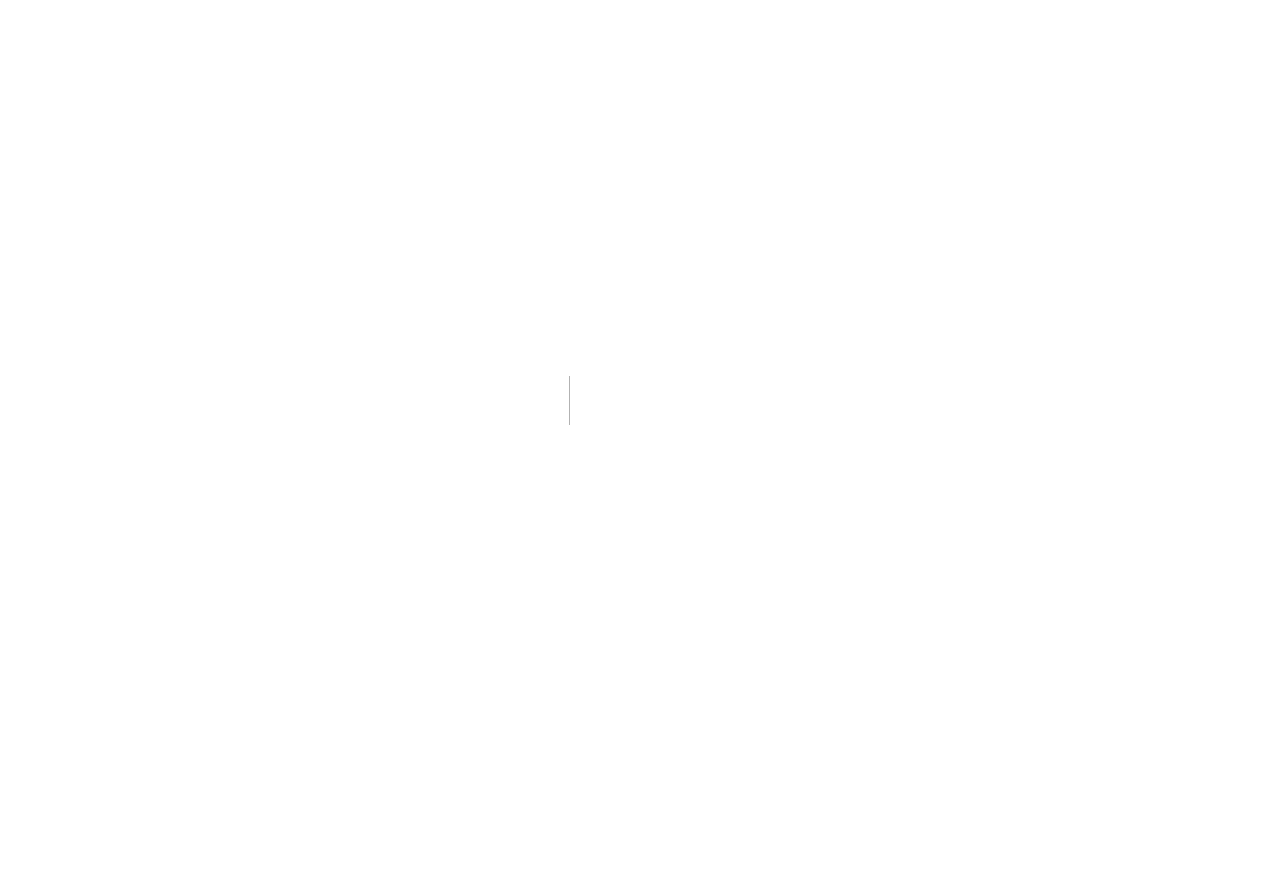
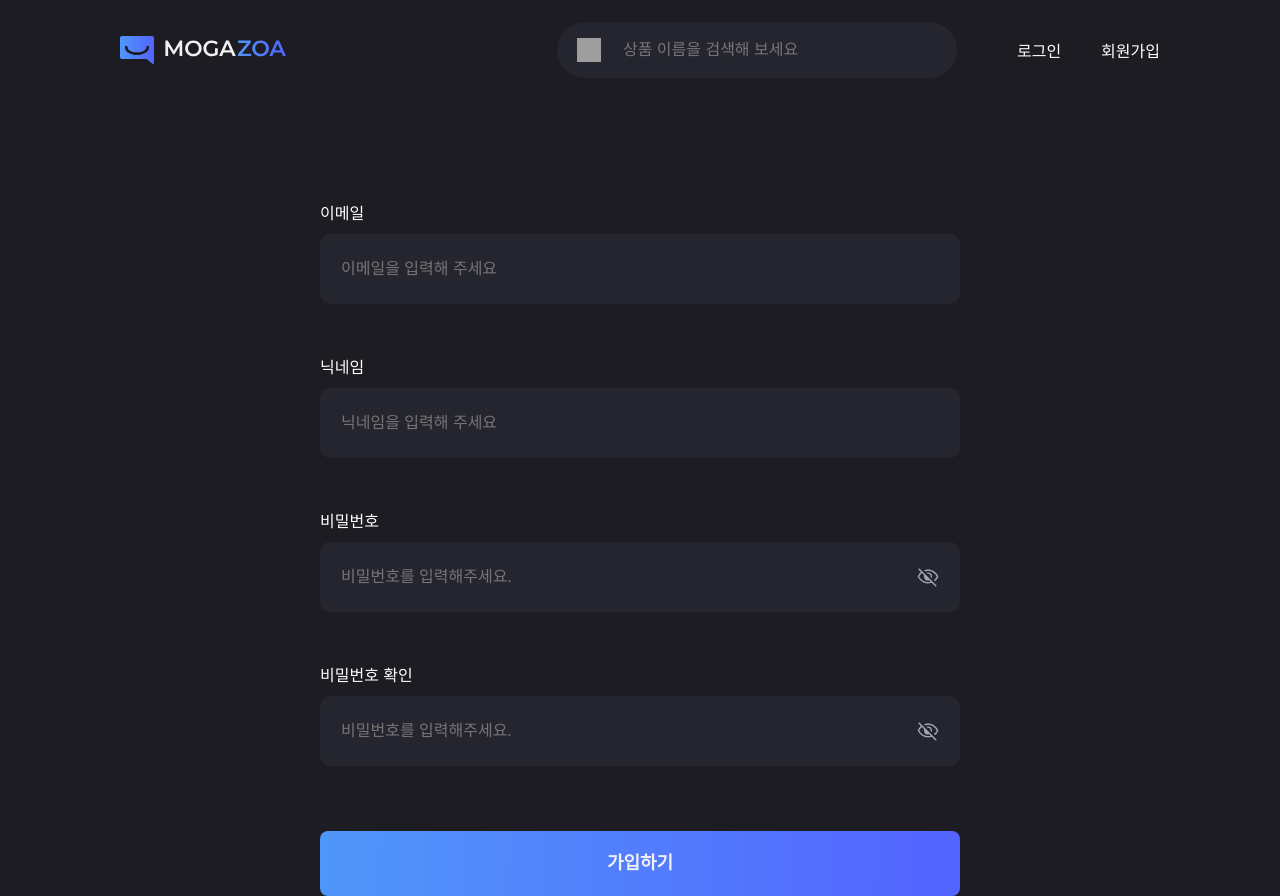
Before and after one commit to Codeit-FE3-Part4-team1-Final/Mogazoa, a Next.js app: page /signup in a window 1280 px wide. Before the commit this address had no page. Before the commit the page ends 800 px from the top, so only its background shows below. Built offline with nearby package versions, Linux system fonts and the light colour scheme; grey boxes are pictures that could not be loaded; a web font is replaced by a local one.

Commit message:
✨ :feat:회원가입 페이지 초기 구현 및, 스타일 구현

```diff
--- a/src/app/page.tsx
+++ b/src/app/page.tsx
@@ -1,3 +1,3 @@
 export default function Home() {
-  return <main></main>;
+  return <main>우린 할 수 있어요</main>;
 }
--- /dev/null
+++ b/src/app/signup/page.tsx
@@ -0,0 +1,147 @@
+'use client';
+
+import { useState, ChangeEvent } from 'react';
+import classNames from 'classnames/bind';
+import NavigationBar from '@/components/NavigationBar';
+import PasswordInput from '@/components/SignInput/PasswordInput';
+import UserInfoInput from '@/components/SignInput/UserInfoInput';
+import styles from './signup.module.scss';
+import Button from '@/components/Button';
+import {
+  checkNickname,
+  checkPasswordConfirmed,
+  checkSignEmail,
+  checkSignPassword,
+} from '@/utils/userValidation';
+
+const cx = classNames.bind(styles);
+
+interface FormValues {
+  email: string;
+  nickname: string;
+  password: string;
+  passwordConfirmed: string;
+}
+
+interface Errors {
+  emailError: string;
+  nicknameError: string;
+  passwordError: string;
+  passwordConfirmedError: string;
+}
+
+type ValidateFunction = (...args: string[]) => string;
+
+export default function SignInPage() {
+  const [formValues, setFormValues] = useState<FormValues>({
+    email: '',
+    nickname: '',
+    password: '',
+    passwordConfirmed: '',
+  });
+  const [errors, setErrors] = useState<Errors>({
+    emailError: '',
+    nicknameError: '',
+    passwordError: '',
+    passwordConfirmedError: '',
+  });
+
+  const handleBlur = (
+    validateFunction: ValidateFunction,
+    errorType: keyof Errors,
+    ...param: string[]
+  ): void => {
+    const result = validateFunction(...param);
+    setErrors((prev) => ({ ...prev, [errorType]: result }));
+  };
+
+  const onChange = (formValueType: keyof FormValues, value: string): void => {
+    setFormValues((prev) => ({
+      ...prev,
+      [formValueType]: value,
+    }));
+  };
+
+  const onSubmit = async (
+    e: React.FormEvent<HTMLFormElement>,
+  ): Promise<void> => {
+    e.preventDefault();
+    const message = checkPasswordConfirmed(
+      formValues.password,
+      formValues.passwordConfirmed,
+    );
+    if (message !== '') {
+      setErrors((prev) => ({ ...prev, passwordConfirmedError: message }));
+      return;
+    }
+    console.log('미완');
+  };
+
+  return (
+    <div className={cx('wrapper')}>
+      <NavigationBar />
+      <main className={cx('form-container')}>
+        <form className={cx('form-input-area')} onSubmit={onSubmit}>
+          <UserInfoInput
+            labelName='이메일'
+            error={errors.emailError}
+            value={formValues.email}
+            onChange={(e: ChangeEvent<HTMLInputElement>) =>
+              onChange('email', e.target.value)
+            }
+            onBlur={() =>
+              handleBlur(checkSignEmail, 'emailError', formValues.email)
+            }
+          />
+          <UserInfoInput
+            labelName='닉네임'
+            error={errors.nicknameError}
+            value={formValues.nickname}
+            onChange={(e: ChangeEvent<HTMLInputElement>) =>
+              onChange('nickname', e.target.value)
+            }
+            onBlur={() =>
+              handleBlur(checkNickname, 'nicknameError', formValues.nickname)
+            }
+          />
+          <PasswordInput
+            labelName='비밀번호'
+            error={errors.passwordError}
+            value={formValues.password}
+            onChange={(e: ChangeEvent<HTMLInputElement>) =>
+              onChange('password', e.target.value)
+            }
+            onBlur={() =>
+              handleBlur(
+                checkSignPassword,
+                'passwordError',
+                formValues.password,
+              )
+            }
+          />
+          <PasswordInput
+            labelName='비밀번호 확인'
+            error={errors.passwordConfirmedError}
+            value={formValues.passwordConfirmed}
+            onChange={(e: ChangeEvent<HTMLInputElement>) =>
+              onChange('passwordConfirmed', e.target.value)
+            }
+            onBlur={() =>
+              handleBlur(
+                checkPasswordConfirmed,
+                'passwordConfirmedError',
+                formValues.password,
+                formValues.passwordConfirmed,
+              )
+            }
+          />
+          <div className={cx('input-button')}>
+            <Button height='65px' category='primary' type='submit'>
+              가입하기
+            </Button>
+          </div>
+        </form>
+      </main>
+    </div>
+  );
+}
--- /dev/null
+++ b/src/app/signup/signup.module.scss
@@ -0,0 +1,23 @@
+@import '/src/styles/main.scss';
+
+.form-container {
+  display: flex;
+  flex-direction: column;
+  justify-content: center;
+  align-items: center;
+  height: 100%;
+  gap: 60px;
+}
+
+.form-input-area {
+  width: 640px;
+  height: 100%;
+  margin-top: 100px;
+  display: flex;
+  flex-direction: column;
+  gap: 40px;
+}
+
+.input-button {
+  margin-top: 15px;
+}
```
